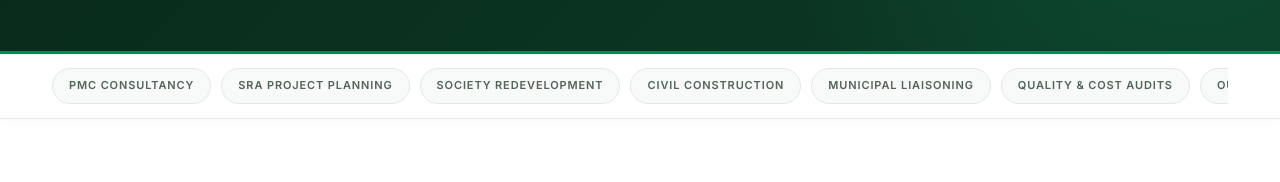
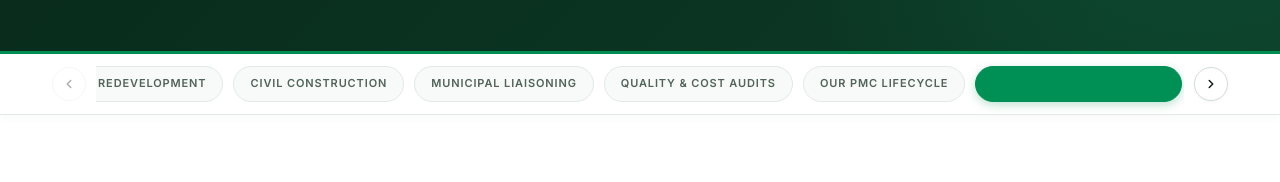
Before and after one commit to NileshSadhu/my-first-website, a plain HTML site: page services.html in a window 1280 px wide. Shown: the part 354-536 px from the top of the page. Drawn offline with nearby package versions, Linux system fonts and the light colour scheme.

Commit message:
add scroll

```diff
--- a/services.html
+++ b/services.html
@@ -477,14 +477,61 @@
       box-shadow: 0 2px 10px rgba(0, 0, 0, 0.03);
     }
 
+    .quicknav-wrapper {
+      display: flex;
+      align-items: center;
+      gap: 10px;
+      position: relative;
+    }
+
+    .quicknav-arrow {
+      width: 34px;
+      height: 34px;
+      border-radius: 50%;
+      background: #ffffff;
+      border: 1px solid var(--border);
+      color: var(--text-heading);
+      display: inline-flex;
+      align-items: center;
+      justify-content: center;
+      cursor: pointer;
+      flex-shrink: 0;
+      box-shadow: var(--shadow-sm);
+      transition: all .2s ease;
+      z-index: 2;
+      padding: 0;
+    }
+
+    .quicknav-arrow:hover:not(:disabled) {
+      background: var(--brand);
+      color: #ffffff;
+      border-color: var(--brand);
+      box-shadow: 0 4px 12px rgba(0, 143, 85, 0.25);
+      transform: scale(1.05);
+    }
+
+    .quicknav-arrow:active:not(:disabled) {
+      transform: scale(0.95);
+    }
+
+    .quicknav-arrow:disabled {
+      opacity: 0.35;
+      cursor: not-allowed;
+      border-color: var(--line);
+      box-shadow: none;
+    }
+
     .quicknav-list {
       display: flex;
       align-items: center;
       gap: 10px;
       overflow-x: auto;
       white-space: nowrap;
-      padding: 14px 0;
+      padding: 12px 2px;
       scrollbar-width: none;
+      scroll-behavior: smooth;
+      flex: 1;
+      -webkit-overflow-scrolling: touch;
     }
 
     .quicknav-list::-webkit-scrollbar {
@@ -505,6 +552,7 @@
       display: inline-flex;
       align-items: center;
       gap: 6px;
+      flex-shrink: 0;
     }
 
     .quicknav-pill:hover,
@@ -1473,10 +1521,16 @@
       </div>
     </section>
 
-    <!-- Sub-Navigation Quick Jump Pills -->
+    <!-- Sub-Navigation Quick Jump Pills with < > Scroll Buttons -->
     <nav class="services-quicknav" aria-label="Services Sub-navigation">
-      <div class="wrap">
-        <div class="quicknav-list">
+      <div class="wrap quicknav-wrapper">
+        <button class="quicknav-arrow prev" id="quicknavPrev" aria-label="Scroll tabs left" title="Scroll left">
+          <span class="icon" style="width:14px; height:14px;">
+            <svg viewBox="0 0 24 24" fill="none" stroke="currentColor" stroke-width="2.5" stroke-linecap="round" stroke-linejoin="round"><polyline points="15 18 9 12 15 6"></polyline></svg>
+          </span>
+        </button>
+
+        <div class="quicknav-list" id="quicknavList">
           <a href="#pmc" class="quicknav-pill active">PMC Consultancy</a>
           <a href="#sra" class="quicknav-pill">SRA Project Planning</a>
           <a href="#redevelopment" class="quicknav-pill">Society Redevelopment</a>
@@ -1486,6 +1540,12 @@
           <a href="#methodology" class="quicknav-pill">Our PMC Lifecycle</a>
           <a href="#inquiry" class="quicknav-pill" style="color:var(--brand); font-weight:700;">Request Consultation &rarr;</a>
         </div>
+
+        <button class="quicknav-arrow next" id="quicknavNext" aria-label="Scroll tabs right" title="Scroll right">
+          <span class="icon" style="width:14px; height:14px;">
+            <svg viewBox="0 0 24 24" fill="none" stroke="currentColor" stroke-width="2.5" stroke-linecap="round" stroke-linejoin="round"><polyline points="9 18 15 12 9 6"></polyline></svg>
+          </span>
+        </button>
       </div>
     </nav>
 
@@ -2198,12 +2258,42 @@
           const href = pill.getAttribute('href');
           if (href === '#' + currentId) {
             pill.classList.add('active');
+            if (quicknavList) {
+              pill.scrollIntoView({ behavior: 'smooth', block: 'nearest', inline: 'center' });
+            }
           } else if (href.startsWith('#') && href !== '#inquiry') {
             pill.classList.remove('active');
           }
         });
       }
     }, { passive: true });
+
+    // Horizontal Scroll Buttons for Quicknav Tabs
+    const quicknavList = document.getElementById('quicknavList');
+    const quicknavPrev = document.getElementById('quicknavPrev');
+    const quicknavNext = document.getElementById('quicknavNext');
+
+    function updateArrowStates() {
+      if (!quicknavList || !quicknavPrev || !quicknavNext) return;
+      const atStart = quicknavList.scrollLeft <= 5;
+      const atEnd = quicknavList.scrollLeft + quicknavList.clientWidth >= quicknavList.scrollWidth - 5;
+      quicknavPrev.disabled = atStart;
+      quicknavNext.disabled = atEnd;
+    }
+
+    if (quicknavPrev && quicknavNext && quicknavList) {
+      quicknavPrev.addEventListener('click', () => {
+        quicknavList.scrollBy({ left: -240, behavior: 'smooth' });
+      });
+
+      quicknavNext.addEventListener('click', () => {
+        quicknavList.scrollBy({ left: 240, behavior: 'smooth' });
+      });
+
+      quicknavList.addEventListener('scroll', updateArrowStates, { passive: true });
+      window.addEventListener('resize', updateArrowStates);
+      updateArrowStates();
+    }
 
     // Function to preselect service from card click
     function preselectService(val) {
```
